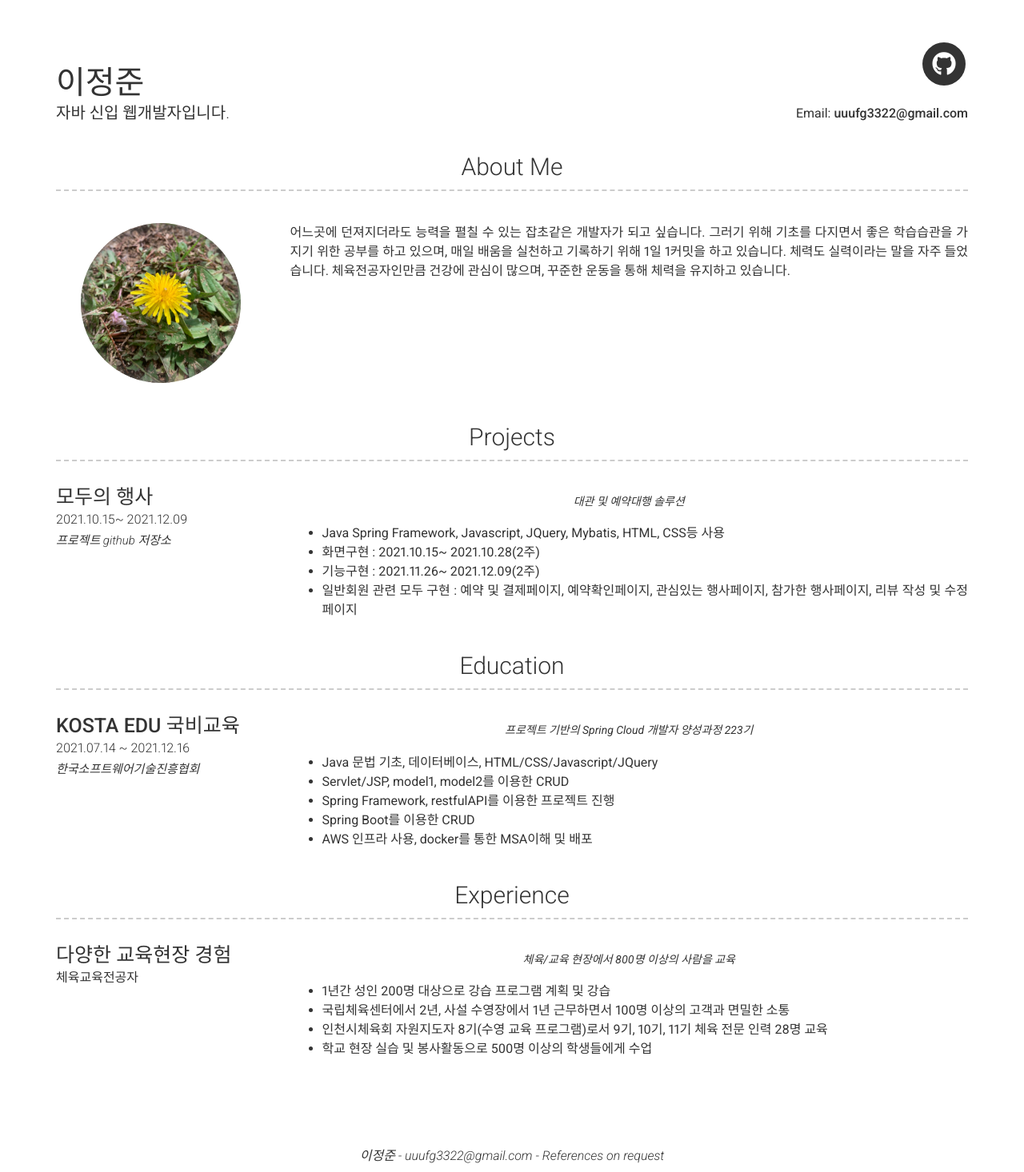
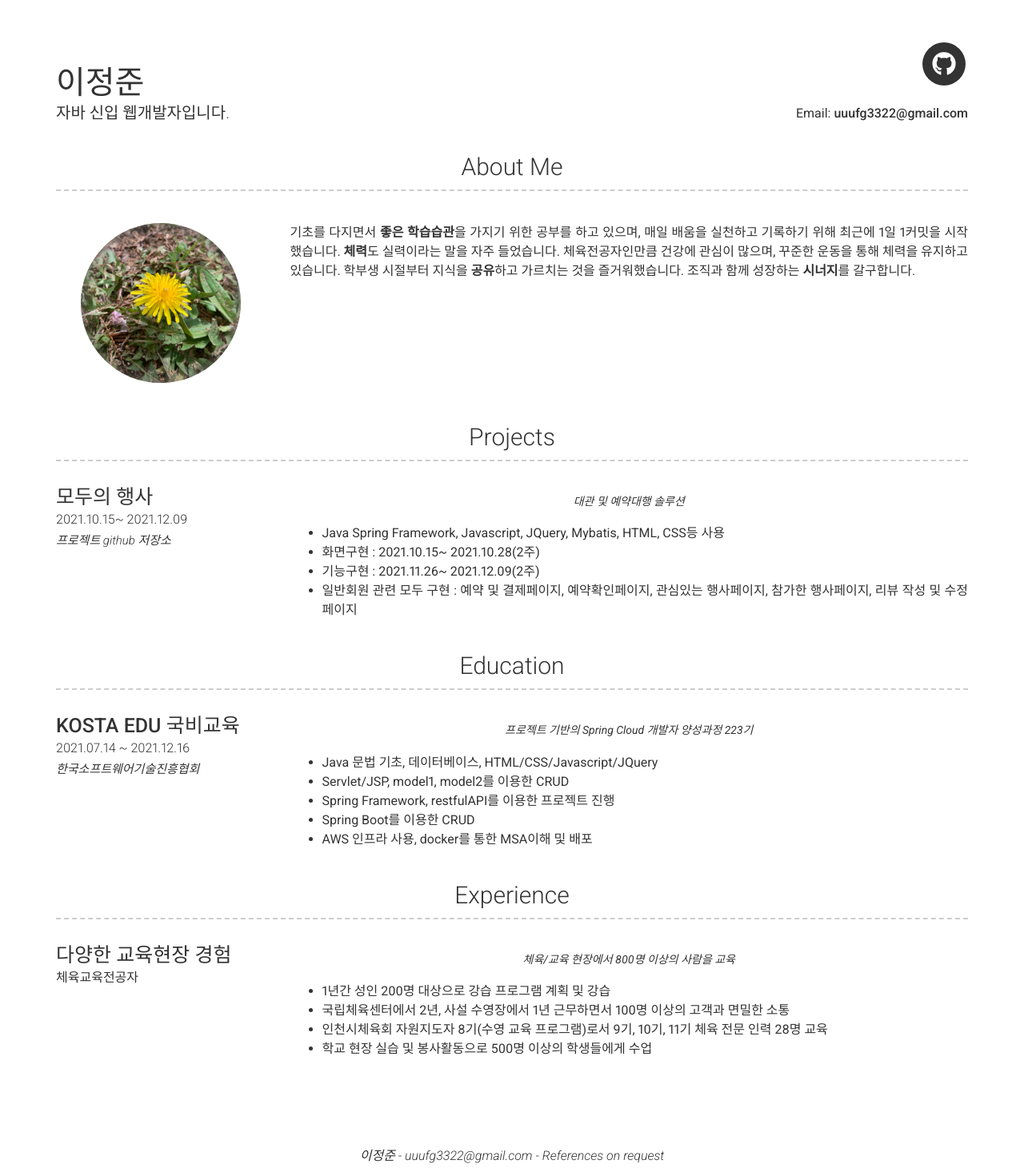
Before and after one commit to dunowljj/resume, a Jekyll site: the page built from index.md, in a window 1280 px wide. Shown: the whole page at 80% size. Built offline with Jekyll 4.4.1, drawn with Linux system fonts in a browser that asks for light colours; nearby versions of some CDN libraries.

Commit message:
resume delay

```diff
--- a/_config.yml
+++ b/_config.yml
@@ -16,7 +16,7 @@ email: uuufg3322@gmail.com
 # website_title: Web (Website title override)
 
 # Dark Mode (true/false/never)
-darkmode: false
+darkmode: never
 
 ## Social links
 #twitter_username: jekyllrb
@@ -52,8 +52,9 @@ github_username:  dunowljj
 # about_title: About Me (Use this to override about section title)
 about_profile_image: /images/profile.jpg
 about_content: | # this will include new lines to allow paragraphs
-  어느곳에 던져지더라도 능력을 펼칠 수 있는 잡초같은 개발자가 되고 싶습니다. 그러기 위해 기초를 다지면서 좋은 학습습관을 가지기 위한 공부를 하고 있으며, 매일 배움을 실천하고 기록하기 위해 1일 1커밋을 하고 있습니다.
-  체력도 실력이라는 말을 자주 들었습니다. 체육전공자인만큼 건강에 관심이 많으며, 꾸준한 운동을 통해 체력을 유지하고 있습니다.
+  기초를 다지면서 **좋은 학습습관**을 가지기 위한 공부를 하고 있으며, 매일 배움을 실천하고 기록하기 위해 최근에 1일 1커밋을 시작했습니다.
+  **체력**도 실력이라는 말을 자주 들었습니다. 체육전공자인만큼 건강에 관심이 많으며, 꾸준한 운동을 통해 체력을 유지하고 있습니다.
+  학부생 시절부터 지식을 **공유**하고 가르치는 것을 즐거워했습니다. 조직과 함께 성장하는 **시너지**를 갈구합니다.
 
 # ![alt text](/images/landscape-trees.jpg "Trees")
 
```
